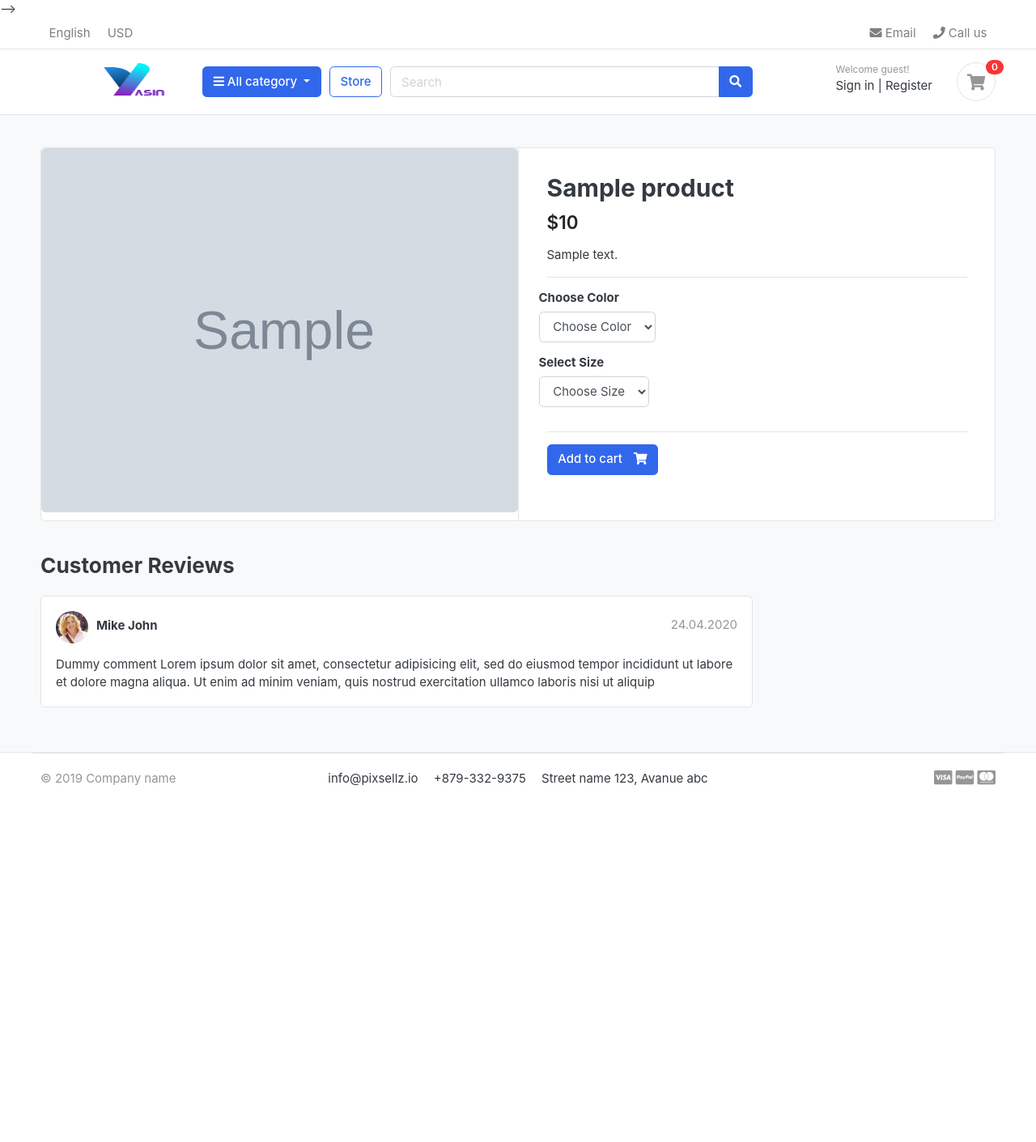
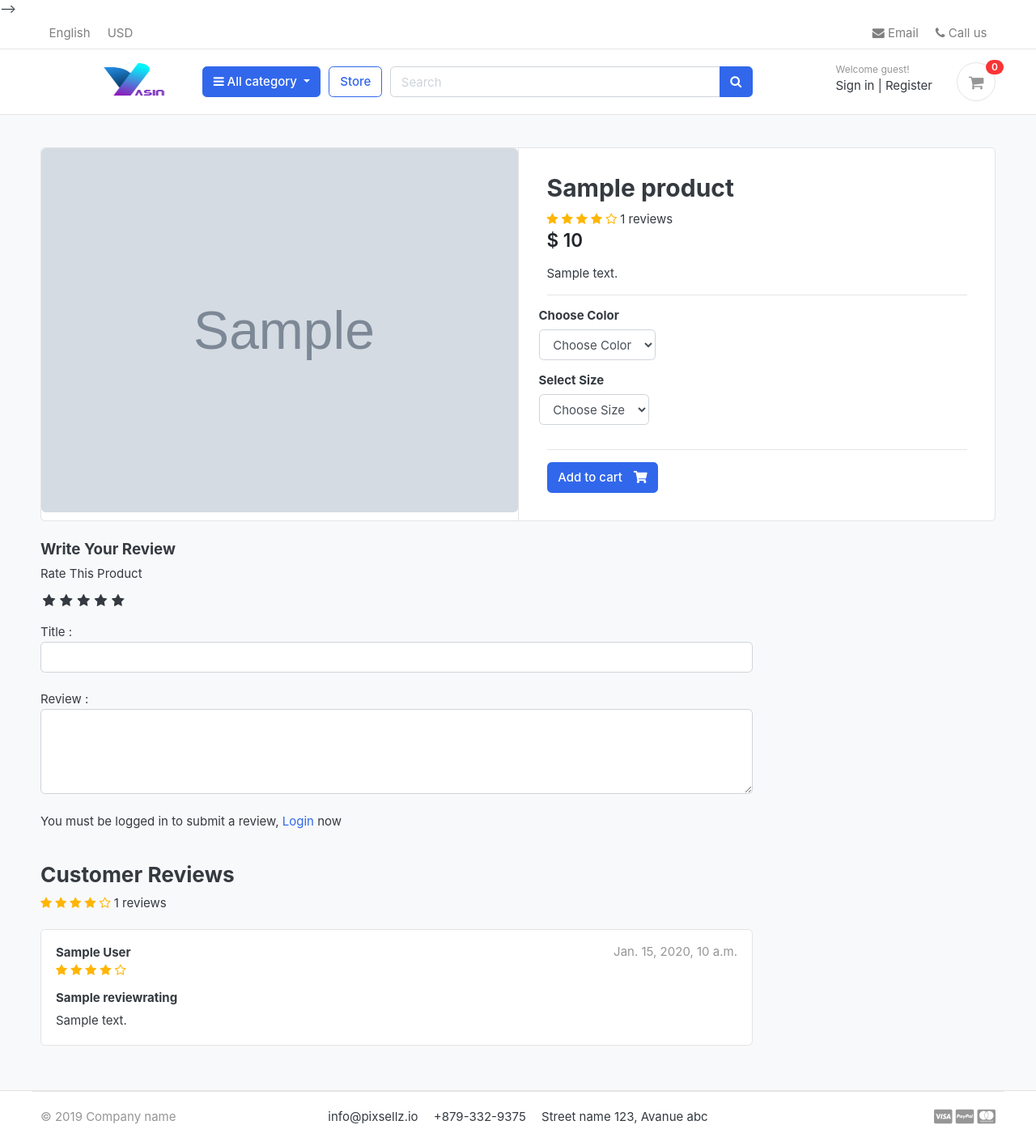
Before and after one commit to Maddev0101/eCommerce-django, a Django app: a page that uses templates/base.html in a window 1280 px wide. Shown: the whole page at 81% size. Before the commit the page ends 971 px from the top, so only its background shows below. Run offline with Django 3.2, Linux system fonts and the light colour scheme; tables that the repository leaves empty hold one stand-in row (values such as "Sample post"); grey boxes marked "Sample" are stand-in pictures; some libraries are stand-ins or nearby versions; some web fonts are replaced.

Commit message:
Review System

```diff
--- a/GreatKart/settings.py
+++ b/GreatKart/settings.py
@@ -150,3 +150,5 @@ EMAIL_PORT = 587
 EMAIL_HOST_USER = 'malivorerok@gmail.com'
 EMAIL_HOST_PASSWORD = 'yasin9372'
 EMAIL_USE_TLS = True
+
+LOGIN_REDIRECT_URL = '/'
--- /dev/null
+++ b/GreatKart/static/css/custom.css
@@ -0,0 +1,44 @@
+.rate > input{
+  display: none;
+}
+
+.rate{
+  display: inline-block;
+  border: 0;
+}
+
+.rate > label{
+  float: right;
+}
+
+.rate > label:before{
+  display: inline-block;
+  font-size: 1.1rem;
+  font-family: FontAwesome;
+  content: "\f005";
+  margin:0;
+  padding:0.3rem .2rem;
+  cursor: pointer;
+}
+
+
+.rate .half:before{
+  content: "\f089";
+  position: absolute;
+  padding-right: 0;
+}
+
+
+input:checked ~ label, label:hover ~ label{
+  color: #ffb503;
+}
+
+input:checked + label:hover, input:checked ~ label:hover, input:checked ~ label:hover ~ label,
+label:hover ~ input:checked ~ label{
+    color: #cc9000;
+}
+
+
+.rating-star i{
+  color : #ffb503 !important;
+}
--- a/accounts/models.py
+++ b/accounts/models.py
@@ -58,6 +58,9 @@ class Account(AbstractBaseUser):
 
     objects = MyAccountManager()
 
+    def full_name(self):
+        return f'{self.first_name.capitalize()} {self.last_name.capitalize()}'
+
     def __str__(self):
         return self.email
 
--- a/static/js/script.js
+++ b/static/js/script.js
@@ -57,3 +57,7 @@ $(document).ready(function() {
 
 });
 // jquery end
+
+setTimeout(function (){
+    $('#message').fadeOut('slow')
+},4000)
--- a/store/admin.py
+++ b/store/admin.py
@@ -1,5 +1,5 @@
 from django.contrib import admin
-from .models import Product,Variation
+from .models import Product,Variation,ReviewRating
 # Register your models here.
 
 class ProductAdmin(admin.ModelAdmin):
@@ -11,5 +11,9 @@ class VariationAdmin(admin.ModelAdmin):
     list_editable = ('is_active',)
     list_filter = ('product','variation_category','variation_value','is_active')
 
+class ReviewRatingAdmin(admin.ModelAdmin):
+    list_display = ('product','subject','user','rating','created_at','status')
+
 admin.site.register(Product,ProductAdmin)
 admin.site.register(Variation,VariationAdmin)
+admin.site.register(ReviewRating,ReviewRatingAdmin)
--- a/store/templates/store/product_detail.html
+++ b/store/templates/store/product_detail.html
@@ -22,9 +22,19 @@
 				<article class="content-body">
 
 				<h2 class="title">{{single_product.product_name}}</h2>
+				<div class="rating-star">
+					<span>
+					<i class="fa fa-star{% if single_product.averageReview < 0.5 %}-o{% elif single_product.averageReview >= 0.5 and single_product.averageReview < 1 %}-half-o {% endif %}" aria-hidden="true"></i>
+					<i class="fa fa-star{% if single_product.averageReview < 1.5 %}-o{% elif single_product.averageReview >= 1.5 and single_product.averageReview < 2 %}-half-o {% endif %}" aria-hidden="true"></i>
+					<i class="fa fa-star{% if single_product.averageReview < 2.5 %}-o{% elif single_product.averageReview >= 2.5 and single_product.averageReview < 3 %}-half-o {% endif %}" aria-hidden="true"></i>
+					<i class="fa fa-star{% if single_product.averageReview < 3.5 %}-o{% elif single_product.averageReview >= 3.5 and single_product.averageReview < 4 %}-half-o {% endif %}" aria-hidden="true"></i>
+					<i class="fa fa-star{% if single_product.averageReview < 4.5 %}-o{% elif single_product.averageReview >= 4.5 and single_product.averageReview < 5 %}-half-o {% endif %}" aria-hidden="true"></i>
+					<span>{{single_product.countReview}} reviews</span>
+				</span>
+				</div>
 
 				<div class="mb-3">
-					<var class="price h4">${{single_product.price}}</var>
+					<var class="price h4">$ {{single_product.price}}</var>
 				</div>
 
 				<p>{{single_product.description}}</p>
@@ -71,29 +81,85 @@
 <div class="row">
 			<div class="col-md-9">
 
-	<header class="section-heading">
-		<h3>Customer Reviews </h3>
 
-	</header>
+		<form class="" action="{% url 'store:submit_review' single_product.id %}" method="post">
+			{% csrf_token %}
+			<h5>Write Your Review</h5>
+			<div>
+				<label>Rate This Product</label>
+				<br>
+				<div class="rate">
+					<input type="radio" name="rating" id="rating10" value="5" required /><label for="rating10" title="5"></label>
+					<input type="radio" name="rating" id="rating9" value="4.5" required /><label for="rating9" title="4.5" class="half"></label>
+					<input type="radio" name="rating" id="rating8" value="4" required /><label for="rating8" title="4"></label>
+					<input type="radio" name="rating" id="rating7" value="3.5" required /><label for="rating7" title="3.5" class="half"></label>
+					<input type="radio" name="rating" id="rating6" value="3" required /><label for="rating6" title="3"></label>
+					<input type="radio" name="rating" id="rating5" value="2.5" required /><label for="rating5" title="2.5" class="half"></label>
+					<input type="radio" name="rating" id="rating4" value="2" required /><label for="rating4" title="2"></label>
+					<input type="radio" name="rating" id="rating3" value="1.5" required /><label for="rating3" title="1.5" class="half"></label>
+					<input type="radio" name="rating" id="rating2" value="1" required /><label for="rating2" title="1"></label>
+					<input type="radio" name="rating" id="rating1" value="0.5" required /><label for="rating1" title="0.5" class="half"></label>
+				</div>
+				<br>
+				Title :
+				<input type="text" class="form-control" name="subject" >
+				<br>
+				Review :
+				<textarea name="review" rows="4" class="form-control" ></textarea>
+				<br>
+				{% if user.is_authenticated %}
+					{% if orderproduct %}
+				<input type="submit"  class="btn btn-primary" value="Submit">
+					{% else %}
+						<p>You can only submit a review if you have purchased this product.</p>
+					{% endif %}
+				{% else %}
+				<p>You must be logged in to submit a review, <a href="{% url 'accounts:login' %}">Login</a> now</p>
+				{% endif %}
+			</div>
+		</form>
+		<br>
+		{% include "includes/alerts.html" %}
+		<header class="section-heading">
+			<h3>Customer Reviews </h3>
 
+			<div class="rating-star">
+				<span>
+				<i class="fa fa-star{% if single_product.averageReview < 0.5 %}-o{% elif single_product.averageReview >= 0.5 and single_product.averageReview < 1 %}-half-o {% endif %}" aria-hidden="true"></i>
+				<i class="fa fa-star{% if single_product.averageReview < 1.5 %}-o{% elif single_product.averageReview >= 1.5 and single_product.averageReview < 2 %}-half-o {% endif %}" aria-hidden="true"></i>
+				<i class="fa fa-star{% if single_product.averageReview < 2.5 %}-o{% elif single_product.averageReview >= 2.5 and single_product.averageReview < 3 %}-half-o {% endif %}" aria-hidden="true"></i>
+				<i class="fa fa-star{% if single_product.averageReview < 3.5 %}-o{% elif single_product.averageReview >= 3.5 and single_product.averageReview < 4 %}-half-o {% endif %}" aria-hidden="true"></i>
+				<i class="fa fa-star{% if single_product.averageReview < 4.5 %}-o{% elif single_product.averageReview >= 4.5 and single_product.averageReview < 5 %}-half-o {% endif %}" aria-hidden="true"></i>
+				<span>{{single_product.countReview}} reviews</span>
+			</span>
+			</div>
+		</header>
+{% for review in reviews %}
 	<article class="box mb-3">
 		<div class="icontext w-100">
-			<img src="{% static './images/avatars/avatar1.jpg' %}" class="img-xs icon rounded-circle">
+			{# <img src="{% static './images/avatars/avatar1.jpg' %}" class="img-xs icon rounded-circle"> #}
 			<div class="text">
-				<span class="date text-muted float-md-right">24.04.2020 </span>
-				<h6 class="mb-1">Mike John </h6>
-
+				<span class="date text-muted float-md-right">{{review.updated_at}} </span>
+				<h6 class="mb-1">{{review.user.full_name}}</h6>
+				<div class="rating-star">
+					<span>
+					<i class="fa fa-star{% if review.rating == 0.5 %}-half-o{% elif review.rating < 1 %}-o {% endif %}" aria-hidden="true"></i>
+					<i class="fa fa-star{% if review.rating == 1.5 %}-half-o{% elif review.rating < 2 %}-o {% endif %}" aria-hidden="true"></i>
+					<i class="fa fa-star{% if review.rating == 2.5 %}-half-o{% elif review.rating < 3 %}-o {% endif %}" aria-hidden="true"></i>
+					<i class="fa fa-star{% if review.rating == 3.5 %}-half-o{% elif review.rating < 4 %}-o {% endif %}" aria-hidden="true"></i>
+					<i class="fa fa-star{% if review.rating == 4.5 %}-half-o{% elif review.rating < 5 %}-o {% endif %}" aria-hidden="true"></i>
+				</span>
+				</div>
 			</div>
 		</div> <!-- icontext.// -->
 		<div class="mt-3">
+			<h6>{{review.subject}}</h6>
 			<p>
-				Dummy comment Lorem ipsum dolor sit amet, consectetur adipisicing elit, sed do eiusmod
-				tempor incididunt ut labore et dolore magna aliqua. Ut enim ad minim veniam,
-				quis nostrud exercitation ullamco laboris nisi ut aliquip
+				{{review.review}}
 			</p>
 		</div>
 	</article>
-
+{% endfor %}
 
 
 	</div> <!-- col.// -->
--- a/store/urls.py
+++ b/store/urls.py
@@ -8,4 +8,5 @@ urlpatterns = [
     path('category/<slug:category_slug>/',views.store,name ='products_by_category'),
     path('category/<slug:category_slug>/<slug:product_slug>/',views.product_detail,name='product_detail'),
     path('search/',views.search,name='search'),
+    path('submit_review/<int:product_id>/',views.submit_review,name='submit_review'),
 ]
--- a/store/views.py
+++ b/store/views.py
@@ -1,11 +1,15 @@
-from django.shortcuts import render,get_object_or_404
-from .models import Product
+from django.shortcuts import render,get_object_or_404,redirect
+from .models import Product,ReviewRating
+from .forms import ReviewForm
 from category.models import Category
 from carts.views import _get_cart_id
 from carts.models import CartItem
+from orders.models import  OrderProduct
 from django.core.paginator import EmptyPage,PageNotAnInteger,Paginator
 from django.http import HttpResponse
 from django.db.models import Q
+from django.contrib import messages
+from django.contrib.auth.decorators import login_required
 # Create your views here.
 
 def store (request,category_slug=None):
@@ -49,5 +53,43 @@ def product_detail(request,category_slug,product_slug):
         in_cart = CartItem.objects.filter(cart__cart_id=_get_cart_id(request), product=single_product).exists()
     except Exception as e:
         raise e
-    context = {'single_product':single_product,'in_cart':in_cart}
+
+    if request.user.is_authenticated:
+        try:
+            orderproduct = OrderProduct.objects.filter(user = request.user,product_id=single_product.id).exists()
+        except OrderProduct.DoesNotExist:
+            orderproduct = None
+    else:
+        orderproduct = None
+
+    #get the review
+    reviews = ReviewRating.objects.filter(product_id = single_product.id,status=True)
+
+
+
+    context = {'single_product':single_product,'in_cart':in_cart,'orderproduct':orderproduct,'reviews':reviews}
     return render(request,'store/product_detail.html',context)
+
+
+def submit_review(request,product_id):
+    url = request.META.get('HTTP_REFERER')
+    if request.method == 'POST':
+        try:
+            reviews = ReviewRating.objects.get(user__id=request.user.id,product__id = product_id)
+            form = ReviewForm(request.POST,instance=reviews)
+            form.save()
+            messages.success(request,'Your review for this product has been updated')
+            return redirect(url)
+        except ReviewRating.DoesNotExist:
+            form = ReviewForm(request.POST)
+            if form.is_valid():
+                data = ReviewRating()
+                data.subject = form.cleaned_data['subject']
+                data.rating = form.cleaned_data['rating']
+                data.review = form.cleaned_data['review']
+                data.ip = request.META.get('REMOTE_ADDR')
+                data.product_id = product_id
+                data.user_id = request.user.id
+                data.save()
+                messages.success(request,'Thank you , your review has been submited!')
+                return redirect(url)
--- a/templates/base.html
+++ b/templates/base.html
@@ -25,9 +25,11 @@
 <link href="{% static 'css/ui.css' %}" rel="stylesheet" type="text/css"/>
 <link href="{% static 'css/responsive.css' %}" rel="stylesheet" media="only screen and (max-width: 1200px)" />
 
+<link href="{% static 'css/custom.css' %}" rel="stylesheet" type="text/css"/>
+<link rel="stylesheet" href="https://cdnjs.cloudflare.com/ajax/libs/font-awesome/4.7.0/css/font-awesome.min.css">
+
 <!-- custom javascript -->
 <script src="{% static 'js/script.js' %}" type="text/javascript"></script>
-
 <!-- paypal script> -->
 
 </script> -->
```
Also changed, not shown: static/css/custom.css (added, +29 -0 lines), store/forms.py (added, +8 -0 lines), store/models.py (+35 -1 lines), store/migrations/0003_reviewrating.py (added).
